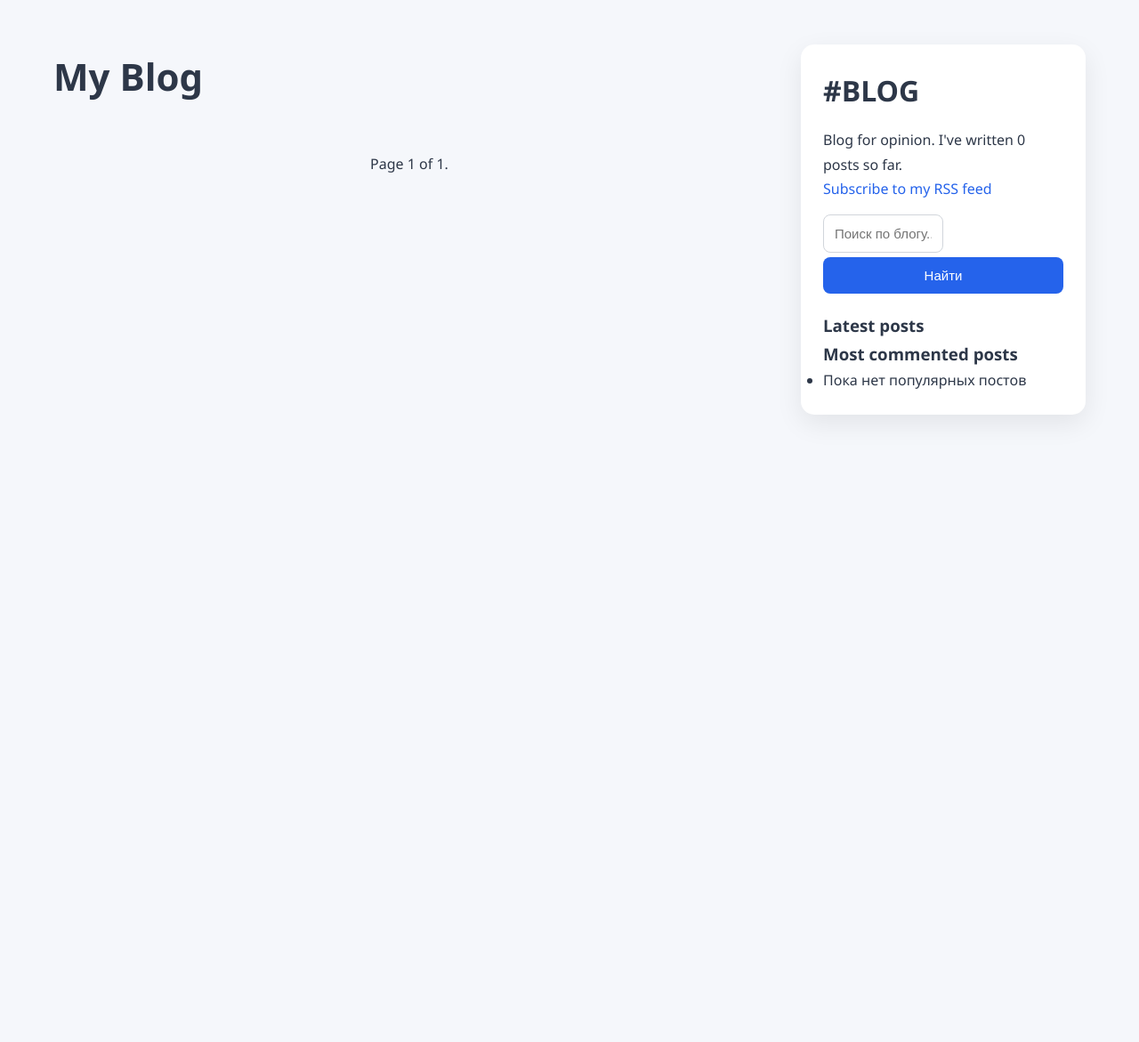
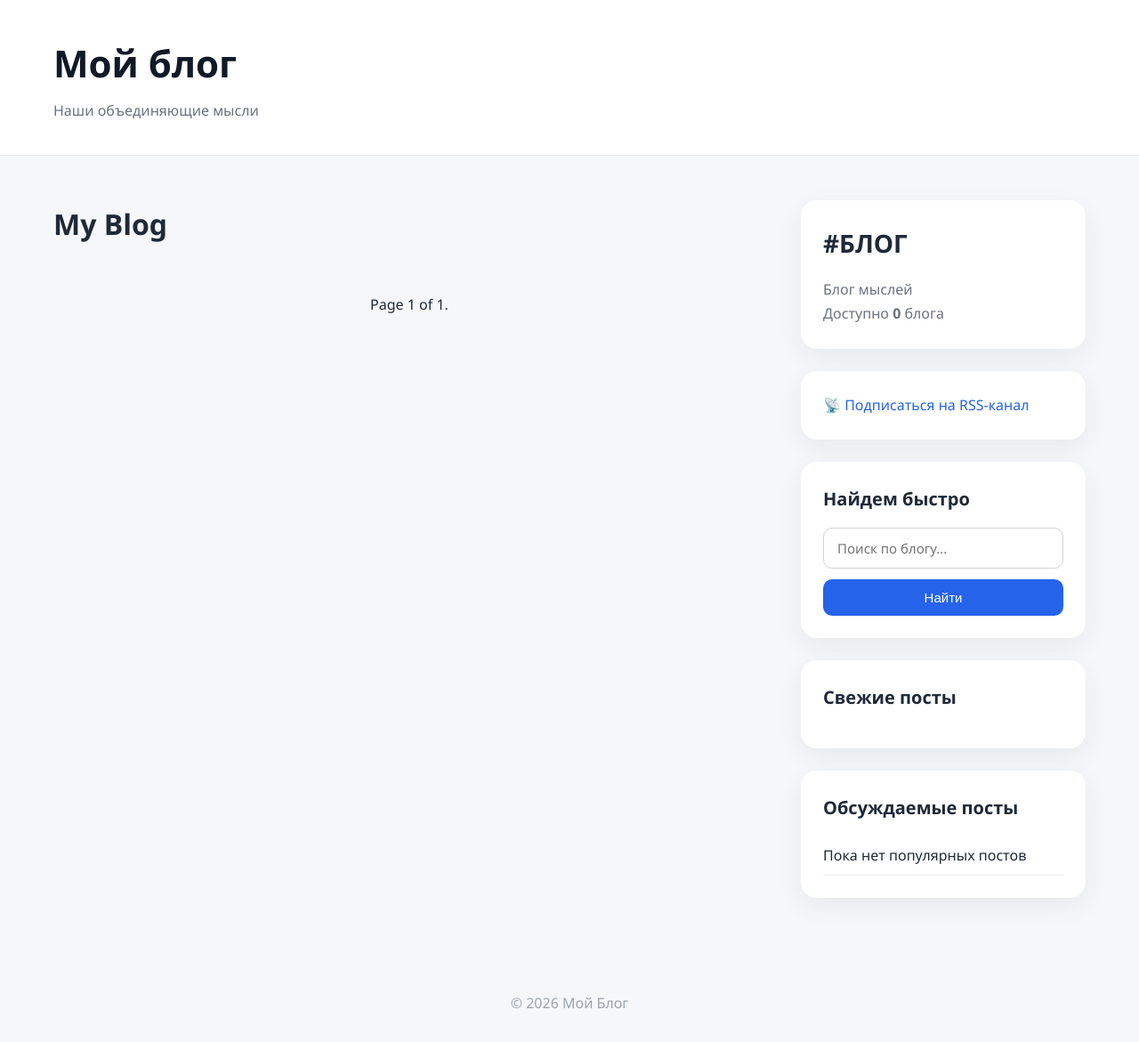
Before and after one commit to kayrat-dev/django-blog, a Django app: page /blog/ in a window 1280 px wide. Shown: the whole page at 89% size. Before the commit the page ends 470 px from the top, so only its background shows below. Run offline with Django 5.2, Linux system fonts and the light colour scheme; data that the repository does not hold is empty.

Commit message:
style: redesign base template and improve blog UI

```diff
--- a/mysite/blog/static/css/blog.css
+++ b/mysite/blog/static/css/blog.css
@@ -1,43 +1,57 @@
-*{
+* {
     margin:0;
     padding:0;
     box-sizing:border-box;
 }
 
 body {
-    font-family: "Segoe UI", sans-serif;
+    font-family: "Segoe UI", Arial, sans-serif;
     background:#f5f7fb;
-    color:#2d3748;
+    color:#1f2937;
     line-height:1.7;
 }
 
 a {
     color:#2563eb;
     text-decoration:none;
-    transition:.25s;
+    transition:.3s;
 }
 
-a:hover{
+a:hover {
     color:#1d4ed8;
 }
 
-h1 {
-    font-size:42px;
-    margin-bottom:30px;
-    border:none;
+.site-header {
+    background:white;
+    border-bottom:1px solid #e5e7eb;
+    padding:35px 0;
 }
 
-h2 {
-    font-size:32px;
-    margin-bottom:15px;
-    font-weight:600;
+.header-container {
+    max-width:1200px;
+    margin:auto;
+    padding:0 20px;
 }
 
-.wrapper{
+.site-header h1 {
+    border:none;
+    margin:0;
+    font-size:42px;
+}
+
+.site-header h1 a {
+    color:#111827;
+}
+
+.site-header p {
+    color:#6b7280;
+    margin-top:5px;
+}
+
+.wrapper {
     max-width:1200px;
     margin:50px auto;
     padding:0 20px;
-
     display:flex;
     gap:40px;
     align-items:flex-start;
@@ -51,130 +65,157 @@ h2 {
 #sidebar {
     flex:1;
     min-width:300px;
-
-    background:white;
-    border-radius:15px;
-    padding:25px;
-
-    box-shadow:0 10px 30px rgba(0,0,0,.08);
-
-    position:sticky;
-    top:30px;
 }
 
-.post{
+.post {
     background:white;
-    padding:30px;
+    padding:35px;
     margin-bottom:30px;
-    border-radius:16px;
-    box-shadow:0 8px 25px rgba(0,0,0,.07);
+    border-radius:18px;
+    box-shadow:
+        0 10px 30px rgba(0,0,0,.06);
     transition:.3s;
 }
 
-.post:hover{
-    transform:translateY(-6px);
+.post:hover {
+    transform:translateY(-5px);
 }
 
-.date{
-    color:#6b7280;
-    font-size:14px;
+h1 {
+    font-weight:700;
+}
+
+h2 {
+    font-size:30px;
     margin-bottom:15px;
 }
 
-/* pagination */
-.pagination {
-    margin:50px 0;
-    text-align:center;
+p.date {
+    color:#9ca3af;
+    font-size:14px;
+    font-style:italic;
+    margin-bottom:20px;
 }
 
-.pagination a{
-    display:inline-block;
-    padding:10px 16px;
-    margin:0 5px;
-    border-radius:8px;
+.sidebar-block {
     background:white;
-    box-shadow:0 3px 8px rgba(0,0,0,.08);
+    padding:25px;
+    margin-bottom:25px;
+    border-radius:18px;
+    box-shadow:
+        0 10px 30px rgba(0,0,0,.06);
 }
 
-/* forms */
-label {
-    float:left;
-    clear:both;
-    color:#333;
-    margin-bottom:4px;
+.sidebar-block h2 {
+    font-size:28px;
 }
 
-input, textarea {
-    width:100%;
-    border:1px solid #d1d5db;
-    background:white;
-    border-radius:8px;
-    padding:12px;
-    font-size:15px;
+.sidebar-block h3 {
+    margin-bottom:15px;
+    font-size:20px;
 }
 
-input:focus,
-textarea:focus{
+.sidebar-block p {
+    color:#6b7280;
+}
+
+.sidebar-list {
+    list-style:none;
+}
+
+.sidebar-list li {
+    padding:8px 0;
+    border-bottom:1px solid #eee;
+}
+
+.search-input {
+    width:100%;
+    padding:12px 15px;
+    border:
+        1px solid #d1d5db;
+    border-radius:10px;
+    font-size:15px;
+    margin-bottom:12px;
+}
+
+.search-input:focus {
     outline:none;
     border-color:#2563eb;
 }
 
-input[type=submit] {
+.search-button {
+    width:100%;
+    padding:12px;
+    border:none;
+    border-radius:10px;
     background:#2563eb;
     color:white;
-    border:none;
-    border-radius:8px;
-    padding:12px 22px;
+    font-size:15px;
     cursor:pointer;
     transition:.3s;
 }
 
-input[type=submit]:hover{
+.search-button:hover {
     background:#1d4ed8;
 }
 
-.errorlist {
-    color:#cc0033;
-    float:left;
-    clear:both;
-    padding-left:10px;
+input,
+textarea {
+    font-family:inherit;
 }
 
-/* comments */
+textarea {
+    resize:vertical;
+}
+
 .comment {
     background:white;
-    border-radius:10px;
     padding:20px;
     margin-bottom:15px;
-    box-shadow:0 3px 10px rgba(0,0,0,.05);
-}
-.comment:nth-child(even) {
-    background:#efefef;
-}
-.comment .info {
-    font-weight:bold;
-    font-size:12px;
-    color:#666;
+    border-radius:12px;
+    box-shadow:
+        0 5px 15px rgba(0,0,0,.05);
 }
 
-.post-detail h1{
-    font-size:52px;
-    margin-bottom:20px;
+.comment .info {
+    color:#6b7280;
+    font-size:14px;
 }
 
-.post-detail{
-
-    background:white;
-
-    padding:50px;
-
-    border-radius:20px;
-
-    box-shadow:0 15px 40px rgba(0,0,0,.08);
+.pagination {
+    text-align:center;
+    margin:50px 0;
 }
 
-.post-detail p{
-    font-size:20px;
-    line-height:1.9;
-    color:#374151;
+.pagination a {
+    display:inline-block;
+    background:white;
+    padding:10px 15px;
+    margin:5px;
+    border-radius:10px;
+    box-shadow:
+        0 5px 15px rgba(0,0,0,.05);
 }
+
+.site-footer {
+    text-align:center;
+    padding:30px;
+    color:#9ca3af;
+}
+
+@media(max-width:900px){
+    .wrapper {
+        flex-direction:column;
+    }
+
+    #content,
+    #sidebar {
+        max-width:none;
+        width:100%;
+    }
+
+    .site-header h1 {
+
+        font-size:32px;
+    }
+}
--- a/mysite/blog/templates/blog/base.html
+++ b/mysite/blog/templates/blog/base.html
@@ -1,52 +1,100 @@
 {% load blog_tags %}
 {% load static %}
+
 <!DOCTYPE html>
-<html lang="en">
+<html lang="ru">
+
 <head>
-    <title>
-        {% block title %}
-        {% endblock %}
-    </title>
+    <meta charset="UTF-8">
+    <meta name="viewport" content="width=device-width, initial-scale=1.0">
     <link href="{% static 'css/blog.css' %}" rel="stylesheet">
 </head>
 <body>
+<header class="site-header">
+    <div class="header-container">
+        <h1>
+            <a href="{% url 'blog:post_list' %}">
+                Мой блог
+            </a>
+        </h1>
+        <p>
+            Наши объединяющие мысли
+        </p>
+    </div>
+</header>
 <div class="wrapper">
-    <div id="content">
+    <main id="content">
         {% block content %}
         {% endblock %}
-    </div>
-    <div id="sidebar">
-        <h2>#BLOG</h2>
+    </main>
+    <aside id="sidebar">
+        <section class="sidebar-block">
+            <h2>
+                #БЛОГ
+            </h2>
             <p>
-            Blog for opinion.
-            I've written {% total_posts %} posts so far.
+                Блог мыслей
             </p>
             <p>
-            <a href="{% url "blog:post_feed" %}">
-                Subscribe to my RSS feed
+                Доступно
+                <strong>{% total_posts %}</strong>
+                блога
+            </p>
+        </section>
+        <section class="sidebar-block">
+            <a class="rss-link"
+               href="{% url 'blog:post_feed' %}">
+                📡 Подписаться на RSS-канал
             </a>
-        </p>
-        <div style="margin: 15px 0; overflow: hidden;">
-            <form action="{% url 'blog:post_search' %}" method="get">
-                <input type="text" name="query" placeholder="Поиск по блогу..." style="width: 50%; box-sizing: border-box; margin-bottom: 5px;">
-                <br>
-                <input type="submit" value="Найти">
+        </section>
+        <section class="sidebar-block search-box">
+            <h3>
+                Найдем быстро
+            </h3>
+            <form action="{% url 'blog:post_search' %}"
+                  method="get">
+                <input
+                    class="search-input"
+                    type="text"
+                    name="query"
+                    placeholder="Поиск по блогу...">
+                <button class="search-button"
+                        type="submit">
+                    Найти
+                </button>
             </form>
-        </div>
-        <h3 style="clear: both; margin-top: 20px;">Latest posts</h3>
+        </section>
+        <section class="sidebar-block">
+            <h3>
+                Свежие посты
+            </h3>
             {% show_latest_posts 3 %}
-        <h3>Most commented posts</h3>
+        </section>
+        <section class="sidebar-block">
+            <h3>
+                Обсуждаемые посты
+            </h3>
             {% get_most_commented_posts as most_commented_posts %}
-        <ul>
+            <ul class="sidebar-list">
             {% for post in most_commented_posts %}
                 <li>
-                <a href="{{ post.get_absolute_url }}">{{ post.title }}</a>
+                    <a href="{{ post.get_absolute_url }}">
+                        {{ post.title }}
+                    </a>
                 </li>
             {% empty %}
-                <li>Пока нет популярных постов</li>
+                <li>
+                    Пока нет популярных постов
+                </li>
             {% endfor %}
             </ul>
+        </section>
+    </aside>
 </div>
-</div>
+<footer class="site-footer">
+    <p>
+        © {% now "Y" %} Мой Блог
+    </p>
+</footer>
 </body>
 </html>
```
Lines whose indentation alone changed are shown as unchanged.
